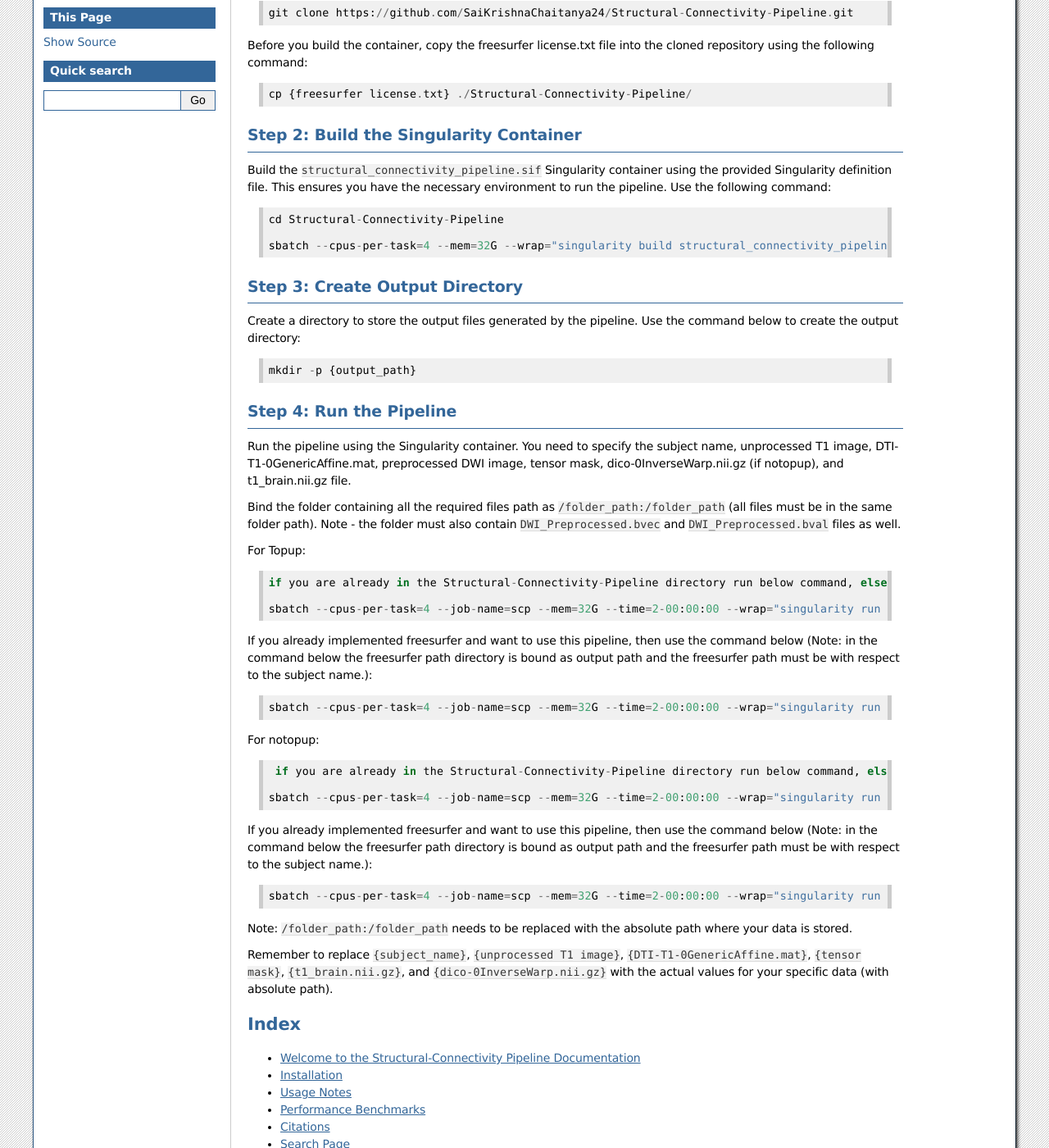
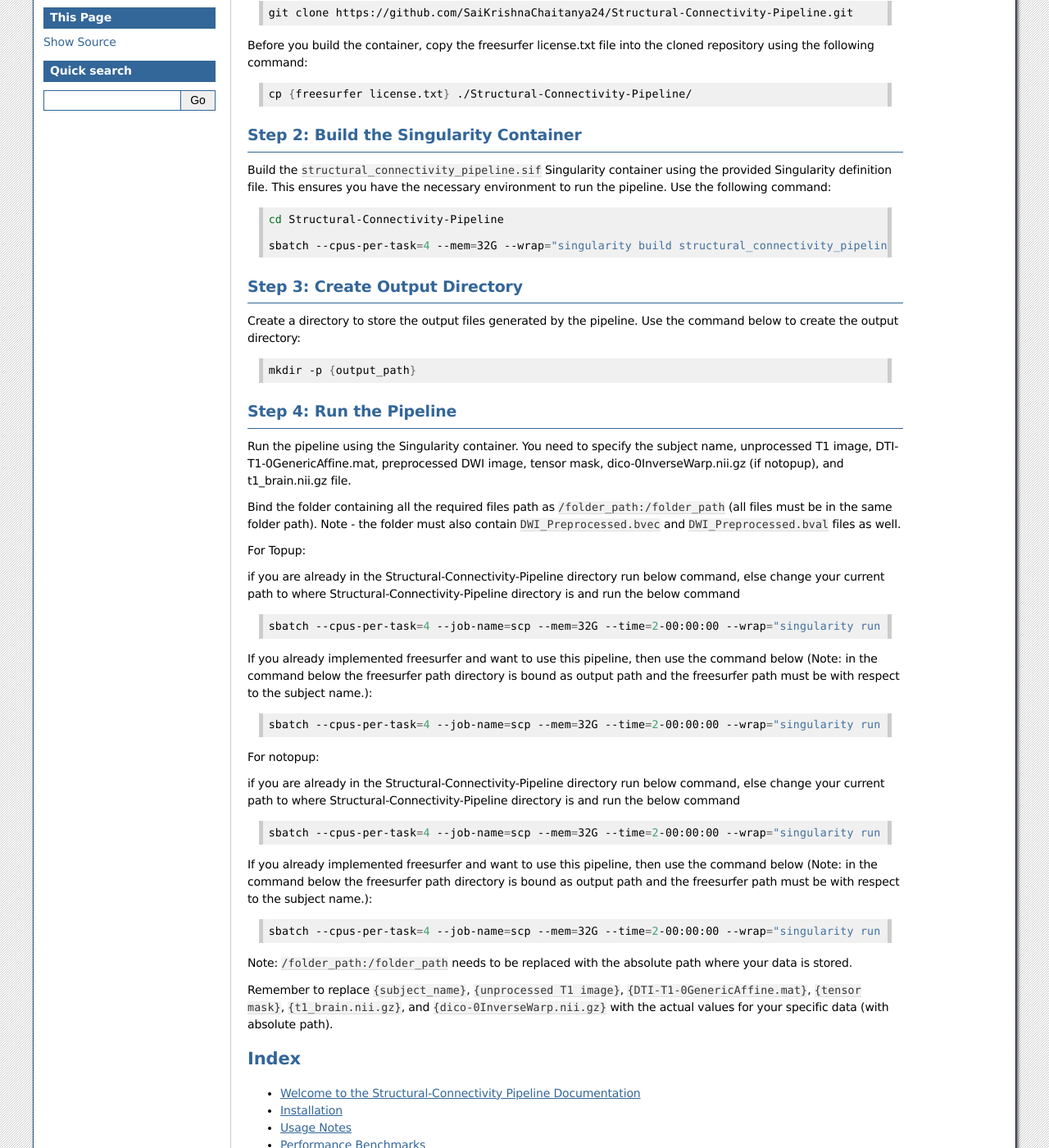
Before and after one commit to SaiKrishnaChaitanya24/SCP-Documentation, a Sphinx documentation site: the page built from source/RunningSCP.rst, in a window 1280 px wide and 1400 px high, scrolled down 289 px. Shown: the whole window at 82% size. Built offline with Sphinx 7.4.7, drawn with Linux system fonts in a browser that asks for light colours.

Commit message:
Update RunningSCP.rst

```diff
--- a/source/RunningSCP.rst
+++ b/source/RunningSCP.rst
@@ -9,18 +9,24 @@ To run the pipeline, follow the steps below. Ensure that you have the necessary
 Step 1: Clone the Repository
 ----------------------------
 
-First, clone the repository to your local machine. You can do this using the following command::
+First, clone the repository to your local machine. You can do this using the following command:
+
+.. code-block:: bash
 
         git clone https://github.com/SaiKrishnaChaitanya24/Structural-Connectivity-Pipeline.git
 
-Before you build the container, copy the freesurfer license.txt file into the cloned repository using the following command::
+Before you build the container, copy the freesurfer license.txt file into the cloned repository using the following command:
+
+.. code-block:: bash
 
         cp {freesurfer license.txt} ./Structural-Connectivity-Pipeline/
 
 Step 2: Build the Singularity Container
 ---------------------------------------
 
-Build the ``structural_connectivity_pipeline.sif`` Singularity container using the provided Singularity definition file. This ensures you have the necessary environment to run the pipeline. Use the following command::
+Build the ``structural_connectivity_pipeline.sif`` Singularity container using the provided Singularity definition file. This ensures you have the necessary environment to run the pipeline. Use the following command:
+
+.. code-block:: bash
 
         cd Structural-Connectivity-Pipeline
 
@@ -29,7 +35,9 @@ Build the ``structural_connectivity_pipeline.sif`` Singularity container using t
 Step 3: Create Output Directory
 -------------------------------
 
-Create a directory to store the output files generated by the pipeline. Use the command below to create the output directory::
+Create a directory to store the output files generated by the pipeline. Use the command below to create the output directory:
+
+.. code-block:: bash
 
         mkdir -p {output_path}
 
@@ -40,23 +48,31 @@ Run the pipeline using the Singularity container. You need to specify the subjec
 
 Bind the folder containing all the required files path as ``/folder_path:/folder_path`` (all files must be in the same folder path). Note - the folder must also contain ``DWI_Preprocessed.bvec`` and ``DWI_Preprocessed.bval`` files as well.
 
-For Topup::
+For Topup:
 
-        if you are already in the Structural-Connectivity-Pipeline directory run below command, else change your current path to where Structural-Connectivity-Pipeline directory is and run the below command
+if you are already in the Structural-Connectivity-Pipeline directory run below command, else change your current path to where Structural-Connectivity-Pipeline directory is and run the below command
+
+.. code-block:: bash
 
         sbatch --cpus-per-task=4 --job-name=scp --mem=32G --time=2-00:00:00 --wrap="singularity run --no-home --bind /folder_path:/folder_path --bind {output_path}:/output structural_connectivity_pipeline.sif -s {subject_name} -t {unprocessed T1 image} -a {DTI-T1-0GenericAffine.mat} -d {DWI Preprocessed image} -m {tensor mask} -o /output -f Topup -r {t1_brain.nii.gz}"
 
-If you already implemented freesurfer and want to use this pipeline, then use the command below (Note: in the command below the freesurfer path directory is bound as output path and the freesurfer path must be with respect to the subject name.)::
+If you already implemented freesurfer and want to use this pipeline, then use the command below (Note: in the command below the freesurfer path directory is bound as output path and the freesurfer path must be with respect to the subject name.):
+
+.. code-block:: bash
 
         sbatch --cpus-per-task=4 --job-name=scp --mem=32G --time=2-00:00:00 --wrap="singularity run --no-home --bind /folder_path:/folder_path --bind {output_path}:/output structural_connectivity_pipeline.sif -s {subject_name} -t {unprocessed T1 image} -a {DTI-T1-0GenericAffine.mat} -d {DWI Preprocessed image} -m {tensor mask} -o /output -f Topup -r {t1_brain.nii.gz} -b True"
 
-For notopup::
+For notopup:
 
-         if you are already in the Structural-Connectivity-Pipeline directory run below command, else change your current path to where Structural-Connectivity-Pipeline directory is and run the below command
+if you are already in the Structural-Connectivity-Pipeline directory run below command, else change your current path to where Structural-Connectivity-Pipeline directory is and run the below command
+
+.. code-block:: bash
 
         sbatch --cpus-per-task=4 --job-name=scp --mem=32G --time=2-00:00:00 --wrap="singularity run --no-home --bind /folder_path:/folder_path --bind {output_path}:/output structural_connectivity_pipeline.sif -s {subject_name} -t {unprocessed T1 image} -a {DTI-T1-0GenericAffine.mat} -d {DWI Preprocessed image} -m {tensor mask} -o /output -r {t1_brain.nii.gz} -i {dico-0InverseWarp.nii.gz}"
 
-If you already implemented freesurfer and want to use this pipeline, then use the command below (Note: in the command below the freesurfer path directory is bound as output path and the freesurfer path must be with respect to the subject name.)::
+If you already implemented freesurfer and want to use this pipeline, then use the command below (Note: in the command below the freesurfer path directory is bound as output path and the freesurfer path must be with respect to the subject name.):
+
+.. code-block:: bash
 
         sbatch --cpus-per-task=4 --job-name=scp --mem=32G --time=2-00:00:00 --wrap="singularity run --no-home --bind /folder_path:/folder_path --bind {output_path}:/output structural_connectivity_pipeline.sif -s {subject_name} -t {unprocessed T1 image} -a {DTI-T1-0GenericAffine.mat} -d {DWI Preprocessed image} -m {tensor mask} -o /output -r {t1_brain.nii.gz} -i {dico-0InverseWarp.nii.gz} -b True"
 
```
